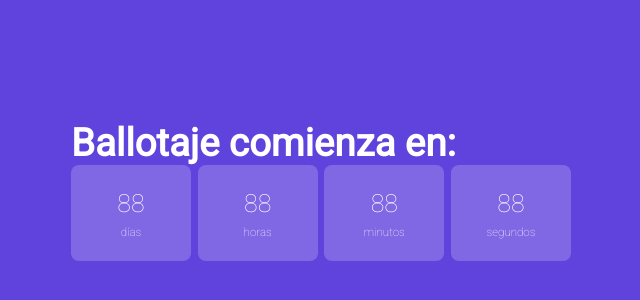
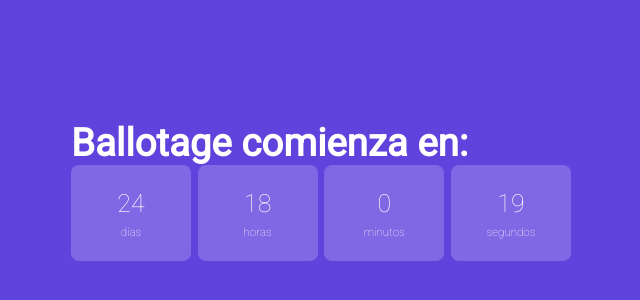
Before and after one commit to exegeses/javascript-dsd-0-67975, a plain HTML site: page clase5/cuenta-regresiva.html in a window 1280 px wide. Shown: the whole page, without its empty margins (319-959 px from the left). Drawn offline with Linux system fonts and the light colour scheme.

Commit message:
Cáculo de unidades de tiempo en días, horas, minutos y segundos

```diff
--- a/clase5/cuenta-regresiva.html
+++ b/clase5/cuenta-regresiva.html
@@ -9,7 +9,7 @@
 </head>
 <body>
     <main>
-    <h1>Ballotaje comienza en:</h1>
+    <h1>Ballotage comienza en:</h1>
 
     <section id="contenedor">
         <div class="cajas">
--- a/clase5/js/cuenta-regresiva.js
+++ b/clase5/js/cuenta-regresiva.js
@@ -24,6 +24,26 @@ function cuentaRegresiva()
         //(y quetamos decimales)
     let segundos = Math.trunc( diferencia/1000 );
     console.log(segundos);
+    let minutos = Math.trunc(segundos/60);
+    console.log(minutos);
+    let horas = Math.trunc( minutos/60 );
+    console.log(horas);
+    let dias = Math.trunc( horas/24 );
+    console.log(dias);
+
+    /* calcualmos los tiempos restantes */
+    horas = horas % 24;
+    minutos = minutos % 60;
+    segundos = segundos % 60;
+    console.log(horas + ' horas ' + minutos + ' minutos ' + segundos + ' segundos');
+    console.log( `${horas} horas ${minutos} minutos ${segundos} segundos` );
+
+
+    //imprimimos los tiempos en los span
+    txtDias.innerText = dias;
+    txtHoras.innerText = horas;
+    txtMinutos.innerText = minutos;
+    txtSegundos.innerText = segundos;
 }
 
 cuentaRegresiva();
```
